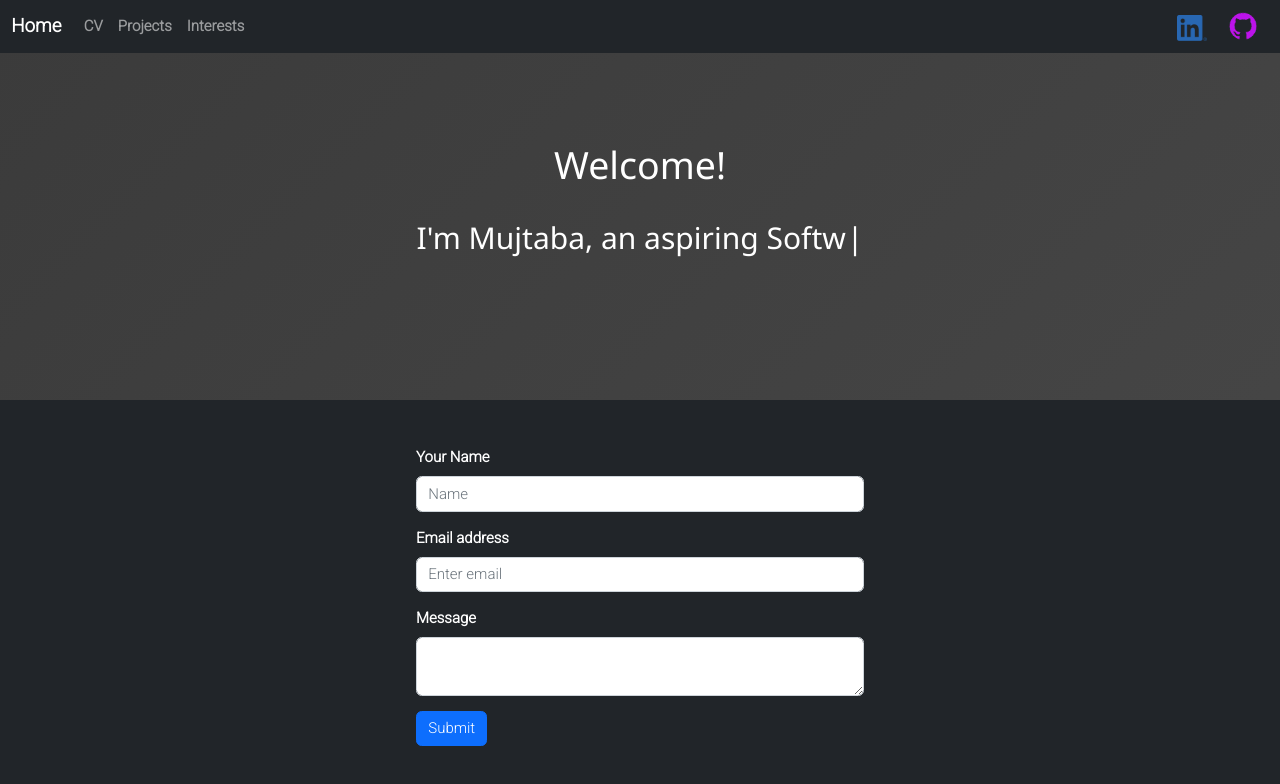
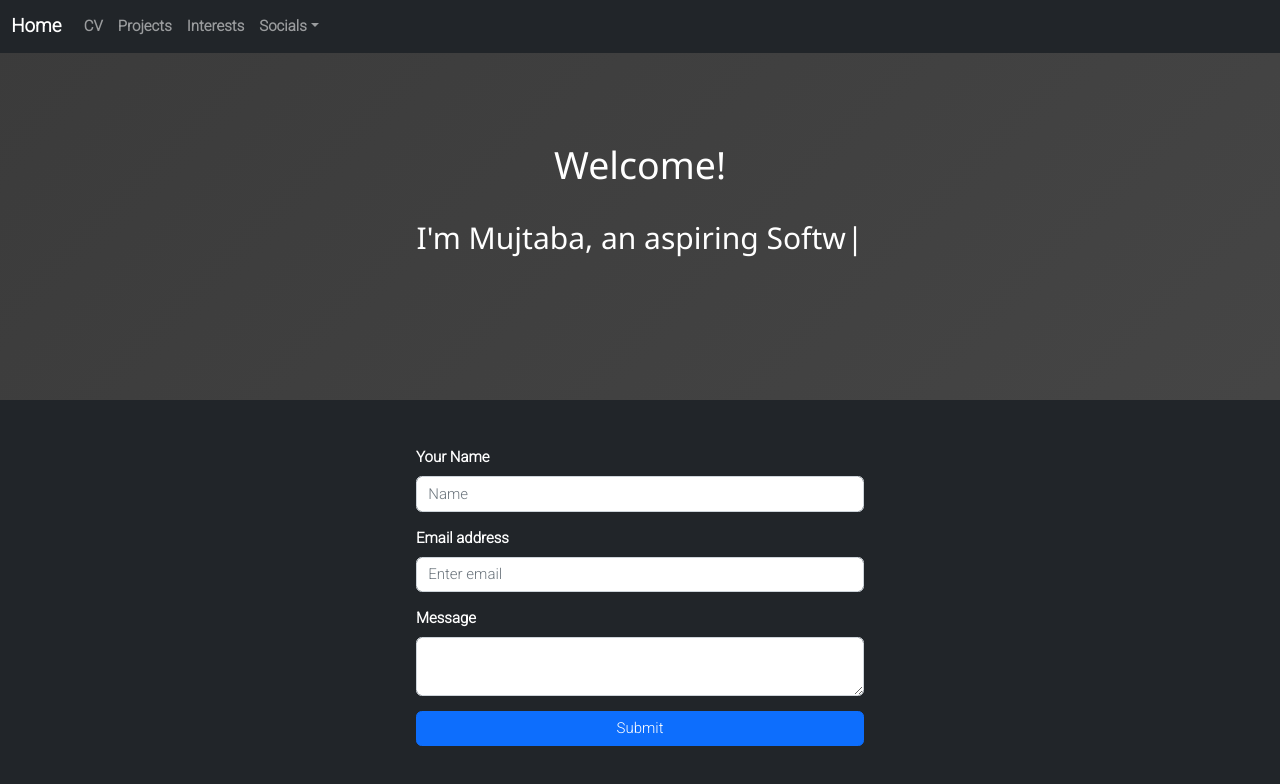
Before and after one commit to moeb15/mywebsite, a React (Create React App) app: page / in a window 1280 px wide. Shown: the top 784 px of the page. Built offline with nearby package versions, Linux system fonts and the light colour scheme.

Commit message:
made some changes to the way projects display and added a socials dropdown tab

```diff
--- a/src/components/CVPage.js
+++ b/src/components/CVPage.js
@@ -42,27 +42,27 @@ export default function CV(props) {
             <Card className="bg-transparent text-white cv-card">
                 <Card.Img src={experience} alt="Card image" />
                 <Card.ImgOverlay style={{ textAlign: 'center', paddingTop: '25%' }}>
-                    <Card.Title className='w3-animate-opacity'>Skills</Card.Title>
-                    <Card.Text className='w3-animate-opacity'>{programming}</Card.Text>
-                    <Card.Text className='w3-animate-opacity'>{testing}</Card.Text>
-                    <Card.Text className='w3-animate-opacity'>{ides}</Card.Text>
+                    <Card.Title className='w3-animate-opacity cv-text'>Skills</Card.Title>
+                    <Card.Text className='w3-animate-opacity cv-text'>{programming}</Card.Text>
+                    <Card.Text className='w3-animate-opacity cv-text'>{testing}</Card.Text>
+                    <Card.Text className='w3-animate-opacity cv-text'>{ides}</Card.Text>
                 </Card.ImgOverlay>
             </Card>
             <Container className="d-flex">
                 <Card className="bg-transparent text-white cv-card">
                     <Card.Img src={joblogo} alt="Card image" />
                     <Card.ImgOverlay style={{ textAlign: 'center', paddingTop: '15%' }}>
-                        <Card.Title className='w3-animate-opacity'>Experience</Card.Title>
-                        <Card.Text className='w3-animate-opacity'>{Opentext?.company}, {Opentext?.job_title}</Card.Text>
-                        <Card.Text className='w3-animate-opacity'>{Opentext?.job_responsibilities}</Card.Text>
+                        <Card.Title className='w3-animate-opacity cv-text'>Experience</Card.Title>
+                        <Card.Text className='w3-animate-opacity cv-text'>{Opentext?.company}, {Opentext?.job_title}</Card.Text>
+                        <Card.Text className='w3-animate-opacity cv-text'>{Opentext?.job_responsibilities}</Card.Text>
                     </Card.ImgOverlay>
                 </Card>
                 <Card className="bg-transparent text-white cv-card">
                     <Card.Img src={joblogo} alt="Card image" />
                     <Card.ImgOverlay style={{ textAlign: 'center', paddingTop: '15%' }}>
-                        <Card.Title className='w3-animate-opacity'>Experience</Card.Title>
-                        <Card.Text className='w3-animate-opacity'>{WISL?.company}, {WISL?.job_title}</Card.Text>
-                        <Card.Text className='w3-animate-opacity'>{WISL?.job_responsibilities}</Card.Text>
+                        <Card.Title className='w3-animate-opacity cv-text'>Experience</Card.Title>
+                        <Card.Text className='w3-animate-opacity cv-text'>{WISL?.company}, {WISL?.job_title}</Card.Text>
+                        <Card.Text className='w3-animate-opacity cv-text'>{WISL?.job_responsibilities}</Card.Text>
                     </Card.ImgOverlay>
                 </Card>
             </Container>
@@ -70,8 +70,8 @@ export default function CV(props) {
                 <Card className="bg-transparent text-white cv-card">
                     <Card.Img src={edulogo} alt="Card image" />
                     <Card.ImgOverlay style={{ textAlign: 'center', paddingTop: '25%' }}>
-                        <Card.Title className='w3-animate-opacity'>Education</Card.Title>
-                        <Card.Text className='w3-animate-opacity'>{jsonlist[2]?.data}</Card.Text>
+                        <Card.Title className='w3-animate-opacity cv-text'>Education</Card.Title>
+                        <Card.Text className='w3-animate-opacity cv-text'>{jsonlist[2]?.data}</Card.Text>
                     </Card.ImgOverlay>
                 </Card>
             </Container>
--- a/src/components/ContactFrom.js
+++ b/src/components/ContactFrom.js
@@ -3,7 +3,6 @@ import Form from 'react-bootstrap/Form';
 import emailjs from '@emailjs/browser'
 import { useRef } from 'react';
 import { useForm } from 'react-hook-form'
-import Alert from 'react-bootstrap/esm/Alert'
 
 export default function ContactForm() {
 
@@ -24,32 +23,28 @@ export default function ContactForm() {
     };
 
     return (
-        <>
         <Form ref={form} className='contact-form' onSubmit={handleSubmit(sendEmail)}>
             <Form.Group className="mb-3 contact-text">
                 <Form.Label>Your Name</Form.Label>
                 <Form.Control type="text" name='user_name' placeholder="Name"
                     {...register('user_name', { required: true })} />
+                {errors.user_name && <span style={{ color: 'red' }}>Name Required</span>}
             </Form.Group>
             <Form.Group className="mb-3 contact-text" controlId="formBasicEmail">
                 <Form.Label>Email address</Form.Label>
                 <Form.Control type="email" name='user_email' placeholder="Enter email"
                     {...register('user_email', { required: true })} />
+                {errors.user_email && <span style={{ color: 'red' }}>Email Required</span>}
             </Form.Group>
             <Form.Group className="mb-3 contact-message contact-text">
                 <Form.Label>Message</Form.Label>
                 <Form.Control as='textarea' name='message' type="text"
                     {...register('message', { required: true })} />
+                {errors.message && <span style={{ color: 'red' }}>Message Required</span>}
             </Form.Group>
-                <Button variant="primary" type="submit">
+            <Button variant="primary" type="submit" style={{ width: '100%' }}>
                 Submit
             </Button>
         </Form>
-            <div className='errors-div'>
-                {errors.user_name && <Alert variant='danger'>Name Required</Alert>}
-                {errors.user_email && <Alert variant='danger'>Email Required</Alert>}
-                {errors.message && <Alert variant='danger'>Message Required</Alert>}
-            </div>
-        </>
     );
 }
--- a/src/components/Navbar.js
+++ b/src/components/Navbar.js
@@ -1,6 +1,7 @@
 import Container from 'react-bootstrap/Container';
 import Nav from 'react-bootstrap/Nav';
 import Navbar from 'react-bootstrap/Navbar';
+import NavDropdown from 'react-bootstrap/NavDropdown'
 import { Link } from 'react-router-dom';
 import gitlogo from './assets/github-logo.png'
 import linkedinlogo from './assets/linkedin.png'
@@ -15,16 +16,17 @@ const Mynavbar = () =>
           <Nav.Link as={Link} to='/CV'>CV</Nav.Link>
           <Nav.Link as={Link} to='/projects'>Projects</Nav.Link>
           <Nav.Link as={Link} to='/interests'>Interests</Nav.Link>
-          </Nav>
-
-        <Nav className="ml-auto">
-          <a href='https://github.com/moeb15'>
-            <img src={gitlogo} className='git-logo' alt='' />
-          </a>
-          <a href='https://www.linkedin.com/in/mujtaba-bader-90279b14a/'>
-            <img src={linkedinlogo} className='linkedin-logo' alt='' />
-          </a>
-          </Nav>
+          <NavDropdown menuVariant='dark' title='Socials'>
+            <NavDropdown.Item href='https://github.com/moeb15'>
+              <img src={gitlogo} className='git-logo' alt='' />
+              Github
+            </NavDropdown.Item>
+            <NavDropdown.Item href='https://www.linkedin.com/in/mujtaba-bader-90279b14a/'>
+              <img src={linkedinlogo} className='linkedin-logo' alt='' />
+              Linkedin
+            </NavDropdown.Item>
+          </NavDropdown>
+        </Nav>
       </Navbar.Collapse>
     </Container>
   </Navbar>
--- a/src/components/styles/main.css
+++ b/src/components/styles/main.css
@@ -6,10 +6,6 @@
     padding: -3%;
     text-align: left;
 
-}
-
-html {
-    height: 100%;
 }
 
 body {
@@ -59,8 +55,13 @@ body {
     padding-right: '2%';
 }
 
+.cv-text{
+    font-size: 1.5vh;
+}
+
 .contact-form{
     margin:auto;
+    height: 50% !important;
     width:35%;
     margin-top: 3%;
 }
@@ -70,12 +71,12 @@ body {
 }
 
 .contact-navbar{
-    height:50%;
+    height:50% !important;
 }
 
 .project-cards{
     background-color: #7DF9FF !important;
-    width:45%;
+    width:auto;
     margin:auto;
     margin-top:5%;
     margin-left:5%;
@@ -92,21 +93,22 @@ body {
     margin:auto;
     margin-top:5%;
     margin-left:2%;
+    margin-right:5%;
 }
 
 .errors-div{
     position:absolute;
-    margin-left: 10%;
-    margin-top:2%;
-    padding-bottom: 5%;
+    height: 1vh;
+    width: auto;
+    margin-left: 1vw;
+    margin-top: 1vh;
+    padding-bottom: 1vh;
 }
 
 
 .git-logo{
-    display: inline-block;
-    background-repeat: no-repeat;
-    margin-left: 100%;
-    max-width: 70%;
+    margin-right: 0.5vw;
+    width: 1.5vw;
     filter: invert(0%) sepia(8%) saturate(7466%) hue-rotate(59deg) brightness(97%) contrast(107%);
 }
 
@@ -116,10 +118,8 @@ body {
 }
 
 .linkedin-logo{
-    display: inline-block;
-    margin-top:8%;
-    margin-left: -130%;
-    width: 75%;
+    margin-right: 0.5vw;
+    width: 1.5vw;
 }
 
 .linkedin-logo:hover{
```
Also changed, not shown: 10 other files (tests, documents, lock files or other folders). Lines whose indentation alone changed are shown as unchanged.
